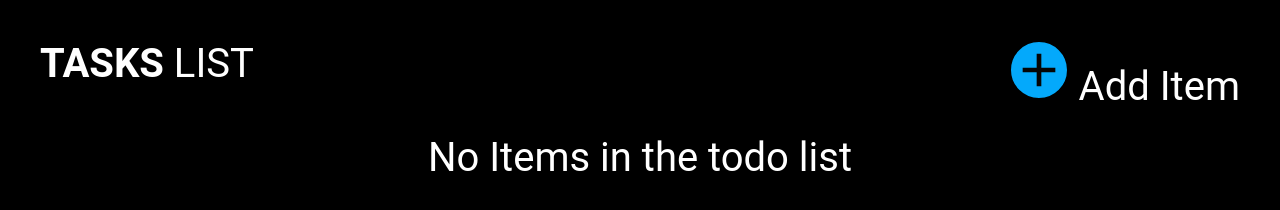
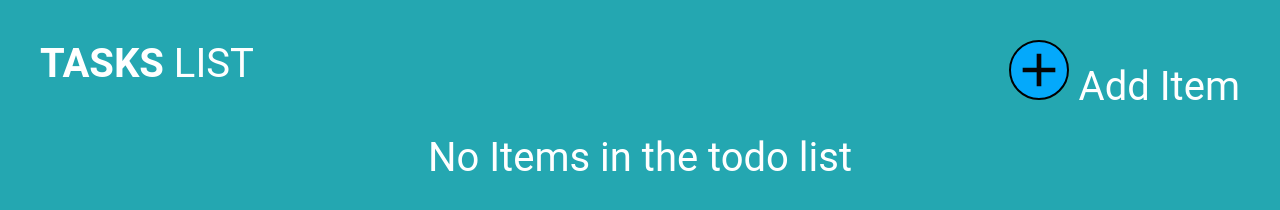
Before and after one commit to yaregalnebere/IP_PROJECT, a plain HTML site: page GROUP 4/to_do_list.html in a window 1280 px wide. Drawn offline with Linux system fonts and the light colour scheme.

Commit message:
edit background

```diff
--- a/GROUP 4/to_do_list.html
+++ b/GROUP 4/to_do_list.html
@@ -8,7 +8,7 @@
     <STYle>
 body {
   color: white;
-  background-color: black;
+  background-color: #24a7b1;
   font-size: 40px;
   font-family: "Roboto", sans-serif;
   margin: 40px;
```
